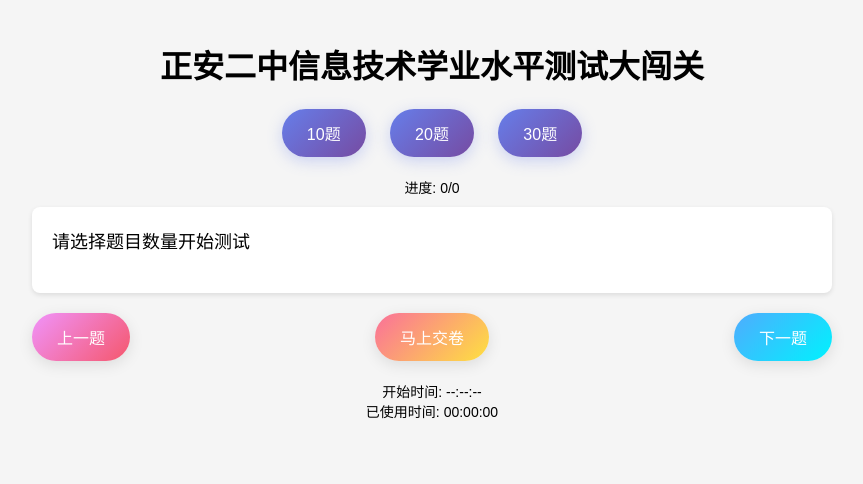
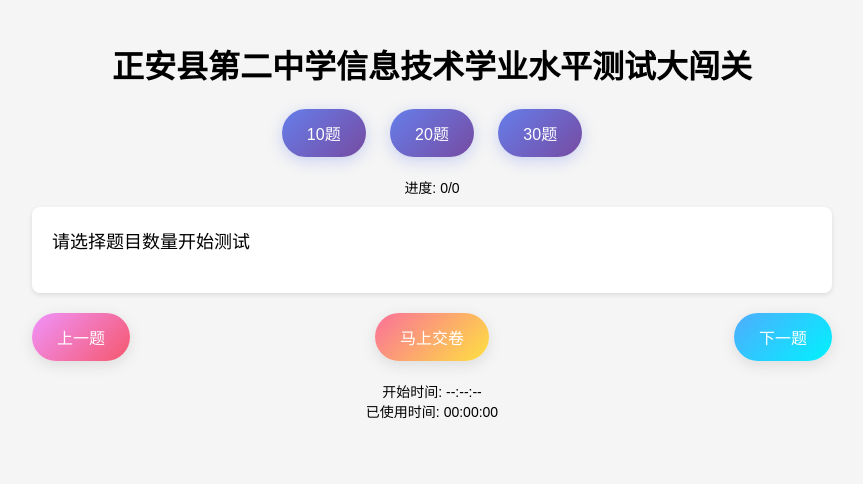
Before and after one commit to gzzaac/gzzaac.github.io, a plain HTML site: page index.html in a window 1280 px wide. Shown: the whole page, without its empty margins (208-1071 px from the left). Drawn offline with Linux system fonts and the light colour scheme.

Commit message:
Add files via upload

```diff
--- a/index.html
+++ b/index.html
@@ -541,7 +541,7 @@
 </head>
 <body>
     <div class="header">
-        <h1>正安二中信息技术学业水平测试大闯关</h1>
+        <h1>正安县第二中学信息技术学业水平测试大闯关</h1>
     </div>
 
     <div class="question-count-selector">
```
